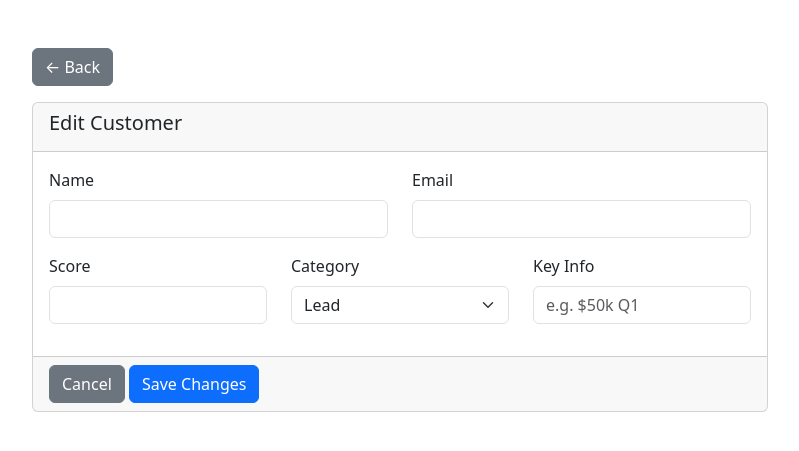
After one commit to arina-bolkunova/ai-customer-manager, a Flask app: template templates/edit.html in a window 1280 px wide. The commit adds this page. Shown: the top 451 px of the page, without its empty margins (240-1039 px from the left). Run offline with Flask 3, Linux system fonts and the light colour scheme; the template is opened without the code that fills it, so the values that code supplies are empty.

Commit message:
fix:editmode

```diff
--- a/main.py
+++ b/main.py
@@ -1,4 +1,4 @@
-from flask import Flask, request, render_template, Response
+from flask import Flask, request, render_template, Response, redirect
 import google.generativeai as genai
 import json
 import os
@@ -285,5 +285,34 @@ def download_customers():
     )
 
 
+@app.route('/delete_customer/<email>')
+def delete_customer(email):
+    global customers
+    if email in customers:
+        del customers[email]
+    return redirect('/')
+
+
+@app.route('/edit_customer/<email>', methods=['GET', 'POST'])
+def edit_customer(email):
+    global customers
+    if request.method == 'POST':
+        if email in customers:
+            customers[email].update({
+                'name': request.form.get('name', customers[email]['name']),
+                'email': request.form.get('email', customers[email]['email']),
+                'score': int(request.form.get('score', customers[email]['score'])),
+                'category': request.form.get('category', customers[email]['category']),
+                'key_info': request.form.get('key_info', customers[email]['key_info'])
+            })
+        return redirect('/')
+
+    if email not in customers:
+        return redirect('/')
+
+    customer = customers[email]
+    return render_template('edit.html', customer=customer)
+
+
 if __name__ == "__main__":
     app.run(debug=True)
--- /dev/null
+++ b/templates/edit.html
@@ -0,0 +1,57 @@
+<!doctype html>
+<html lang="en">
+<head>
+  <meta charset="utf-8">
+  <title>Edit Customer</title>
+  <meta name="viewport" content="width=device-width, initial-scale=1">
+  <link href="https://cdn.jsdelivr.net/npm/bootstrap@5.3.3/dist/css/bootstrap.min.css" rel="stylesheet">
+</head>
+<body class="app-wrapper">
+  <div class="container mt-5">
+    <div class="row justify-content-center">
+      <div class="col-md-8">
+        <a href="/" class="btn btn-secondary mb-3">&larr; Back</a>
+        <div class="card">
+          <div class="card-header">
+            <h5>Edit Customer</h5>
+          </div>
+          <form method="post">
+            <div class="card-body">
+              <div class="row">
+                <div class="col-md-6 mb-3">
+                  <label class="form-label">Name</label>
+                  <input type="text" name="name" class="form-control" value="{{ customer.name }}">
+                </div>
+                <div class="col-md-6 mb-3">
+                  <label class="form-label">Email</label>
+                  <input type="email" name="email" class="form-control" value="{{ customer.email }}">
+                </div>
+                <div class="col-md-4 mb-3">
+                  <label class="form-label">Score</label>
+                  <input type="number" name="score" class="form-control" min="0" max="100" value="{{ customer.score }}">
+                </div>
+                <div class="col-md-4 mb-3">
+                  <label class="form-label">Category</label>
+                  <select name="category" class="form-select">
+                    <option value="Lead" {% if customer.category == 'Lead' %}selected{% endif %}>Lead</option>
+                    <option value="Gold" {% if customer.category == 'Gold' %}selected{% endif %}>Gold</option>
+                    <option value="Platinum" {% if customer.category == 'Platinum' %}selected{% endif %}>Platinum</option>
+                  </select>
+                </div>
+                <div class="col-md-4 mb-3">
+                  <label class="form-label">Key Info</label>
+                  <input type="text" name="key_info" class="form-control" value="{{ customer.key_info or '' }}" placeholder="e.g. $50k Q1">
+                </div>
+              </div>
+            </div>
+            <div class="card-footer">
+              <a href="/" class="btn btn-secondary">Cancel</a>
+              <button type="submit" class="btn btn-primary">Save Changes</button>
+            </div>
+          </form>
+        </div>
+      </div>
+    </div>
+  </div>
+</body>
+</html>
--- a/templates/index.html
+++ b/templates/index.html
@@ -145,10 +145,16 @@
     </td>
     <td class="small text-muted" title="{{ c.raw_input or '' }}">
       {{ (c.raw_input or 'N/A')[:70] }}...
+      <div class="btn-group btn-group-sm mt-1">
+        <a href="{{ url_for('edit_customer', email=c.email) }}" class="btn btn-outline-primary">Edit</a>
+        <a href="{{ url_for('delete_customer', email=c.email) }}" class="btn btn-outline-danger"
+           onclick="return confirm('Delete {{ c.name }}?')">Delete</a>
+      </div>
     </td>
   </tr>
   {% endfor %}
 </tbody>
+
               </table>
             </div>
             {% else %}
```
Lines whose indentation alone changed are shown as unchanged.
